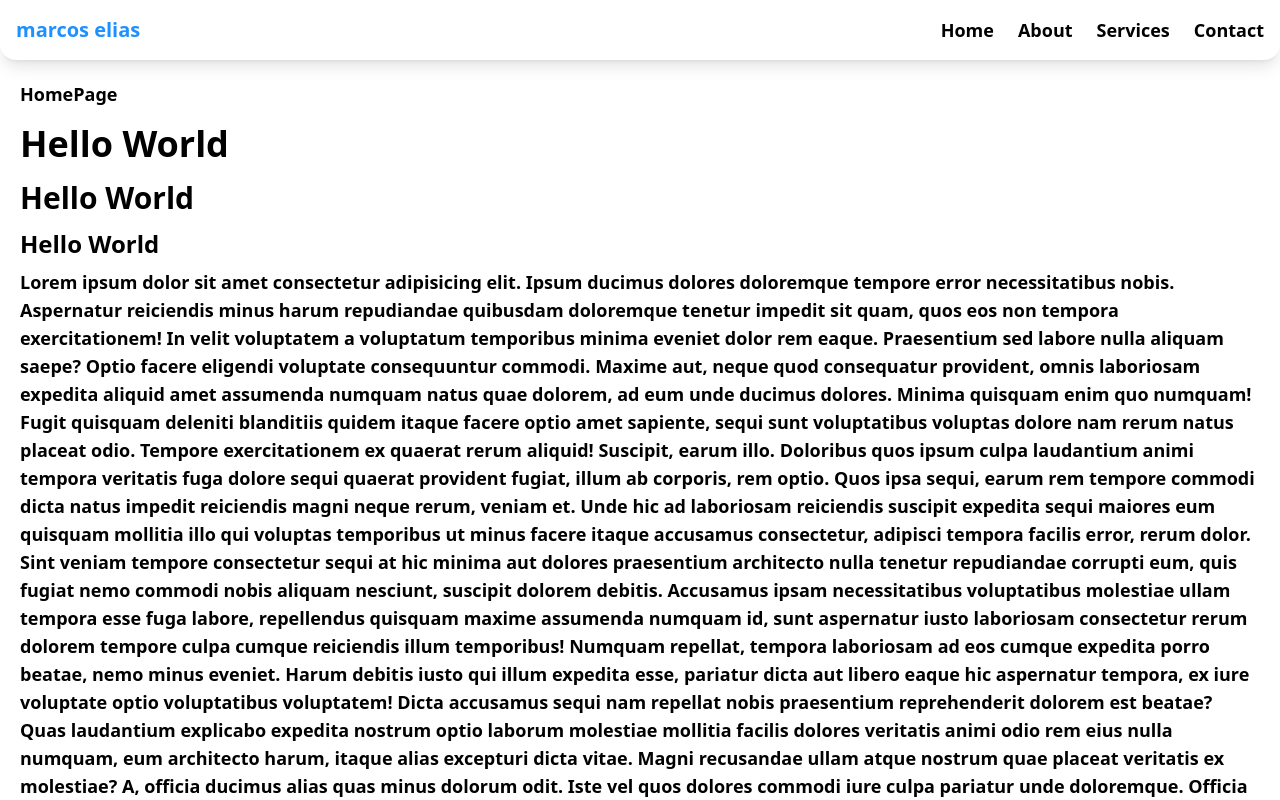
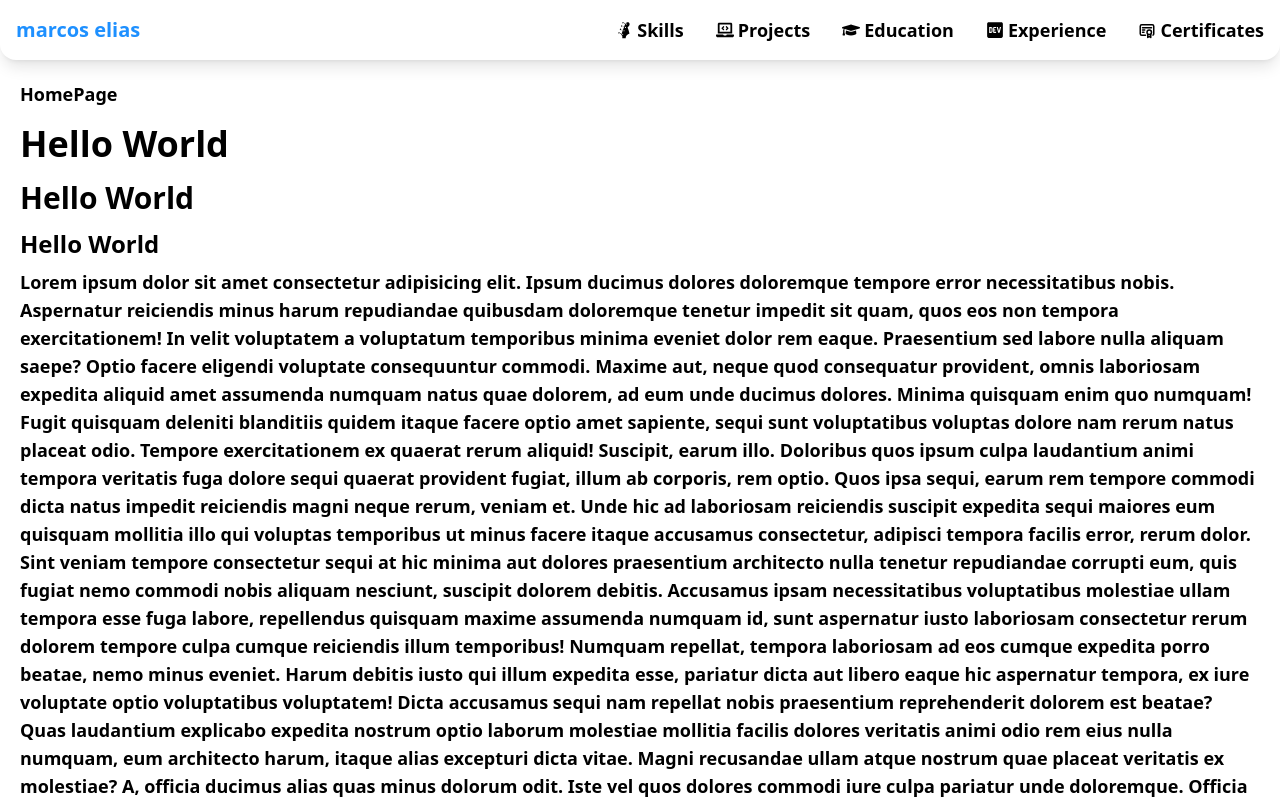
Before and after one commit to mark-elias/MyPortfolio_Next.js, a Next.js app: page / in a window 1280 px wide. Shown: the top 800 px of the page. Built offline with nearby package versions, Linux system fonts and the light colour scheme.

Commit message:
added icons to NavBar

```diff
--- a/app/NavBar.tsx
+++ b/app/NavBar.tsx
@@ -1,4 +1,9 @@
 "use client";
+import { FaDev } from "react-icons/fa";
+import { GiGuitarBassHead } from "react-icons/gi";
+import { TbCertificate } from "react-icons/tb";
+import { FaLaptopCode } from "react-icons/fa";
+import { FaGraduationCap } from "react-icons/fa";
 import { IoClose } from "react-icons/io5";
 import { HiMenu } from "react-icons/hi";
 import { useState } from "react";
@@ -21,36 +26,46 @@ const Navbar = () => {
       {!isOpen ? (
         <HiMenu
           onClick={() => toggleMenu()}
-          className="md:hidden text-2xl hover:scale-110"
+          className="lg:hidden text-2xl hover:scale-110"
         ></HiMenu>
       ) : (
         <IoClose
           onClick={() => toggleMenu()}
-          className="md:hidden text-3xl hover:scale-110"
+          className="lg:hidden text-3xl hover:scale-110"
         ></IoClose>
       )}
 
       {/* Mobile Menu */}
       {isOpen && (
-        <div className="md:hidden absolute top-[60px] w-full flex justify-end left-0">
-          <div className="bg-zinc-100 w-[150px] mr-[14px] rounded-b-2xl shadow-inner px-3 py-5">
+        <div className="lg:hidden absolute top-[62px] w-full flex justify-end left-0">
+          <div className="bg-zinc-100 w-[200px] mr-[14px] rounded-b-2xl shadow-inner px-3 py-5 flex flex-col gap-1">
             <div>
               <Link href={"/"} className="nav-link">
+                <GiGuitarBassHead />
                 Skills
               </Link>
             </div>
             <div>
               <Link href={"/"} className="nav-link">
+                <FaLaptopCode />
+                Projects
+              </Link>
+            </div>
+            <div>
+              <Link href={"/"} className="nav-link">
+                <FaGraduationCap />
                 Education
               </Link>
             </div>
             <div>
               <Link href={"/"} className="nav-link">
-                Projects
+                <FaDev />
+                Experience
               </Link>
             </div>
             <div>
               <Link href={"/"} className="nav-link">
+                <TbCertificate />
                 Certificates
               </Link>
             </div>
@@ -59,11 +74,27 @@ const Navbar = () => {
       )}
 
       {/* Desktop Links */}
-      <div className="hidden md:flex gap-6">
-        <Link href="/">Home</Link>
-        <Link href="/about">About</Link>
-        <Link href="/services">Services</Link>
-        <Link href="/contact">Contact</Link>
+      <div className="hidden lg:flex gap-8">
+        <Link href="/" className="nav-link">
+          <GiGuitarBassHead />
+          Skills
+        </Link>
+        <Link href="/about" className="nav-link">
+          <FaLaptopCode />
+          Projects
+        </Link>
+        <Link href="/services" className="nav-link">
+          <FaGraduationCap className="text-lg" />
+          Education
+        </Link>
+        <Link href="/contact" className="nav-link">
+          <FaDev />
+          Experience
+        </Link>
+        <Link href="/contact" className="nav-link">
+          <TbCertificate />
+          Certificates
+        </Link>
       </div>
     </nav>
   );
--- a/app/globals.css
+++ b/app/globals.css
@@ -25,3 +25,9 @@
         @apply hover:text-customPrimary
     }
 }
+
+@layer components{
+    .nav-link{
+        @apply flex items-center gap-1
+    }
+}
```
